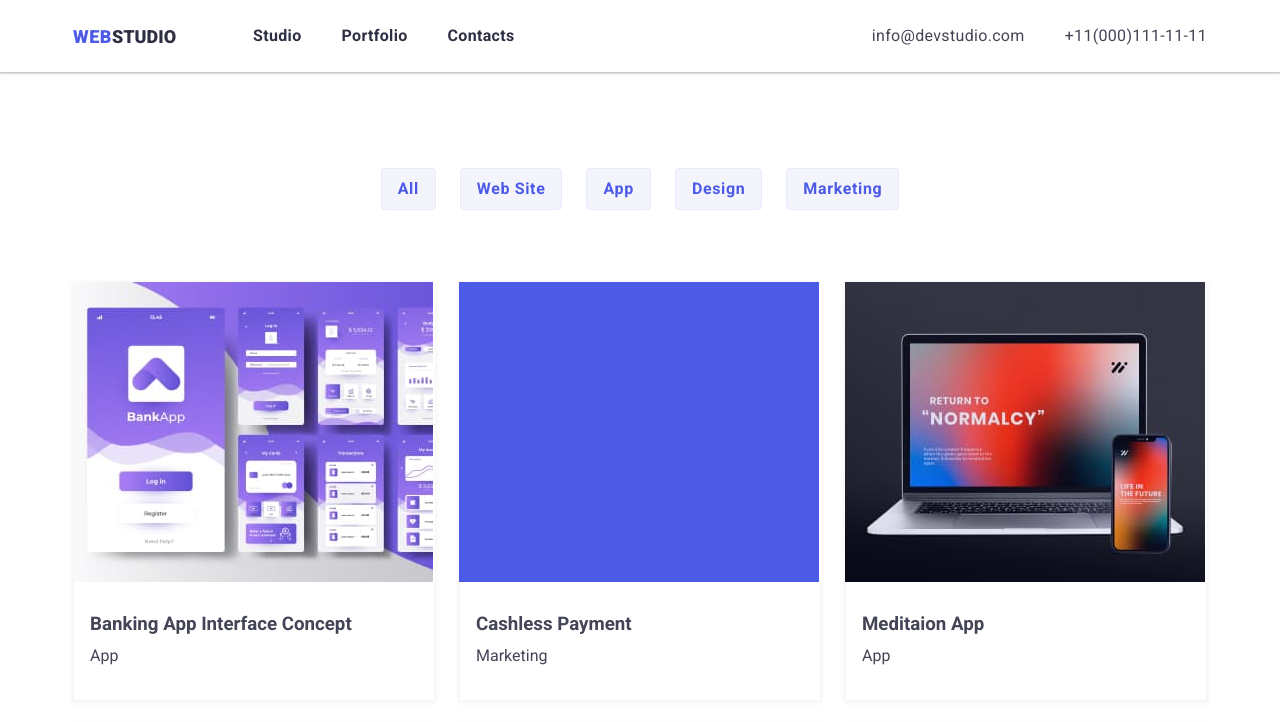
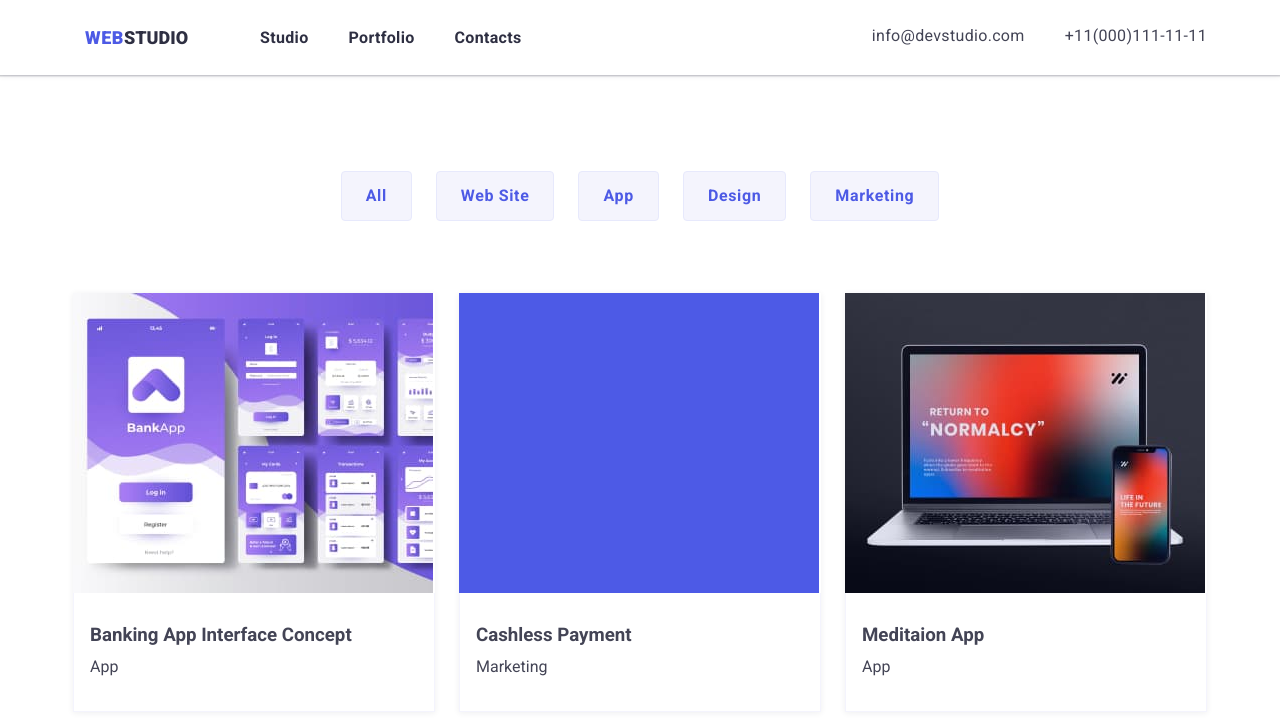
Before and after one commit to NonStopIT17/goit-markup-hw-03, a plain HTML site: page portfolio.html in a window 1280 px wide. Shown: the top 722 px of the page. Drawn offline with nearby package versions, Linux system fonts and the light colour scheme.

Commit message:
Home work 3
Finish.  Don't know about header...changed the structure

```diff
--- a/CSS/styles.css
+++ b/CSS/styles.css
@@ -15,7 +15,7 @@ html {
 }
 
 .container{
-    width: 1158px;
+    max-width: 1158px;
     padding-left: 12px;
     padding-right: 12px;
     margin-left: auto;
@@ -50,12 +50,19 @@ img {
 /*Header*/
 .page-heder{
     background-color: FFFFFF;
+    padding-top: 24px;
+    padding-bottom: 24px;
     box-shadow: 0px 2px 1px rgba(46, 47, 66, 0.08), 0px 1px 1px rgba(46, 47, 66, 0.16), 0px 1px 6px rgba(46, 47, 66, 0.08);
 }
 .main-nav {
     display: flex;
     align-items:center;
-
+    margin-left: 0;
+    margin-right: 0;
+}
+.header-navigation {
+    display: flex;
+    justify-content: space-between;
 }
 .logo-web {
     color:var(--logo-color);
@@ -69,18 +76,17 @@ img {
     font-weight: 800;
     font-size: 18px;
     line-height: 1.5;
+    margin-right: 72px;
 
 }
 .site-nav_list {
     display: flex;
-    margin-left: 77px;
+    row-gap: 40px ;
+    column-gap: 40px;
     margin-top: 0;
     margin-bottom: 0;
     }
 
-.site-nav_list .item:not(:last-child) {
-    margin-right: 40px;
-}
 
 .link {
     color:var(--title-text-color);
@@ -97,12 +103,12 @@ img {
 .info {
     display: flex;
     margin-left: auto;
-    margin-top: 24px;
-    margin-bottom: 24px;
+    margin-top: 0;
+    margin-bottom: 0;
+    row-gap: 40px;
+    column-gap: 40px;
 }
-.info .item + .item {
-    margin-left: 40px;
-}
+
 .contacts_link {
     color:var(--primary-text-color);
     font-size: 16px;
@@ -289,7 +295,7 @@ footer {
     background-color: #F4F4FD;
     border: 1px solid #E7E9FC;
     border-radius: 4px;
-    padding: 8px 16px;
+    padding: 12px 24px;
     color: #4D5AE5;
     letter-spacing: 0.04em;
     font-weight: 600;
--- a/portfolio.html
+++ b/portfolio.html
@@ -12,6 +12,7 @@
   <body>
     <!--Header-->
     <header class="page-heder">
+      <div class="container header-navigation">
       <nav class="container main-nav" >
         <a href="/" class="logo"> <span class="logo-web">WEB</span>STUDIO</a>
         <ul class="site-nav_list" >
@@ -19,6 +20,7 @@
           <li class="item"><a href="./portfolio.html" class="link">Portfolio</a></li>
           <li class="item"><a href="/" class="link">Contacts</a></li>
         </ul>
+      </nav>
         <ul class="info">
           <li class="item">
             <a href="mailto:info@devstudio.com" class="contacts_link">info@devstudio.com</a>
@@ -27,10 +29,9 @@
             <a href="tel:+110001111111" class="contacts_link">+11(000)111-11-11</a>
           </li>
         </ul>
-      </nav>
+      </div>
     </header>
     <main>
-
     <!--Section-->
     <section class="portfolio-container">
       <div class="container-portfolio">
```
Also changed, not shown: index.html (+3 -1 lines).
